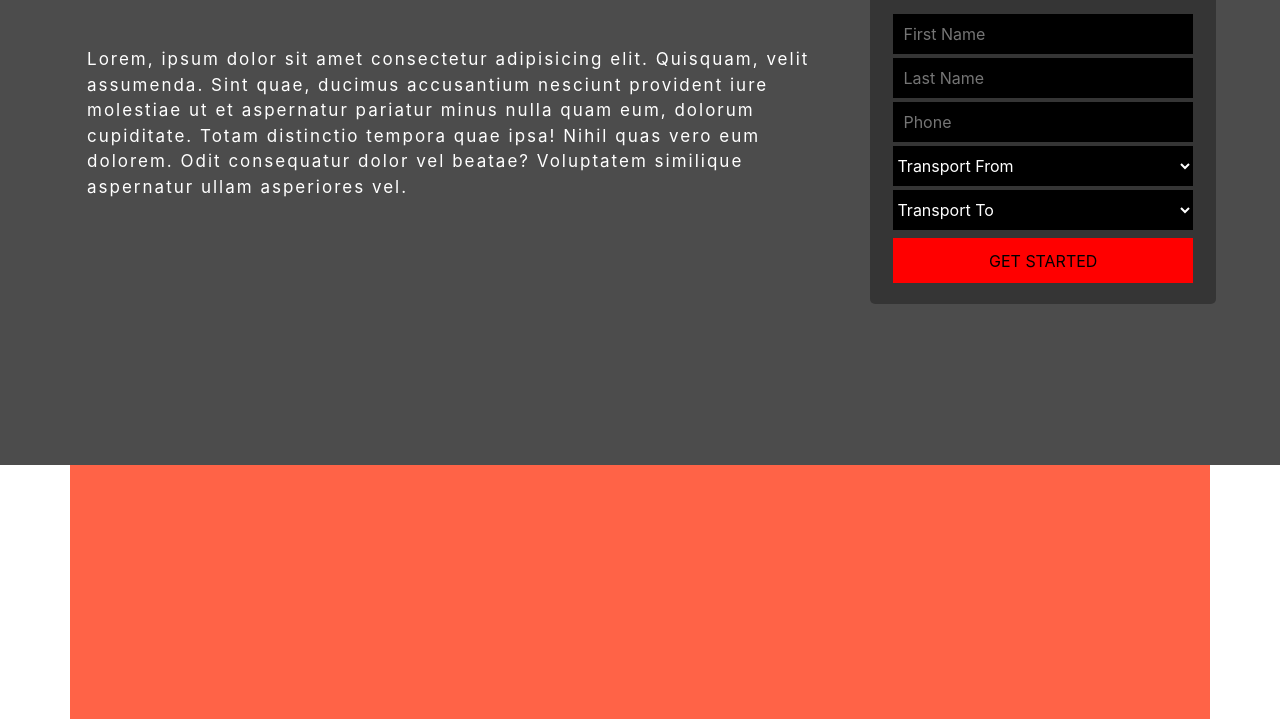
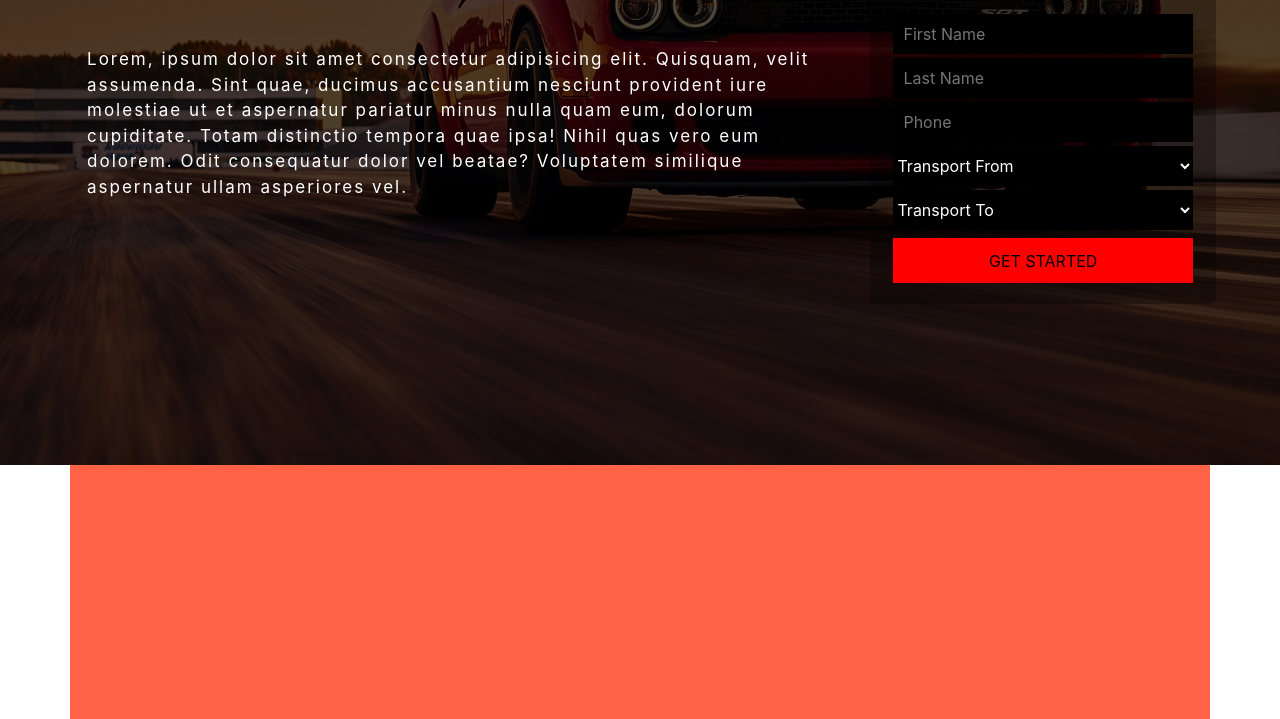
Before and after one commit to mugisha12/Transport, a plain HTML site: page index.html in a window 1280 px wide. Shown: the part 335-1054 px from the top of the page. Drawn offline with Linux system fonts and the light colour scheme; the site is published under a folder, as on GitHub Pages, so addresses that start at the root find nothing.

Commit message:
Update style.css

```diff
--- a/css/style.css
+++ b/css/style.css
@@ -9,7 +9,7 @@ body{
     left: 0;
     width: 100%;
     min-height: 100vh;
-    background: linear-gradient(rgba(0,0,0,0.7),rgba(0,0,0,0.7)), url('/image/background.jpg');
+    background: linear-gradient(rgba(0,0,0,0.7),rgba(0,0,0,0.7)), url('../image/background.jpg');
     background-position: center;
     background-repeat: no-repeat;
     background-size: cover;
```
